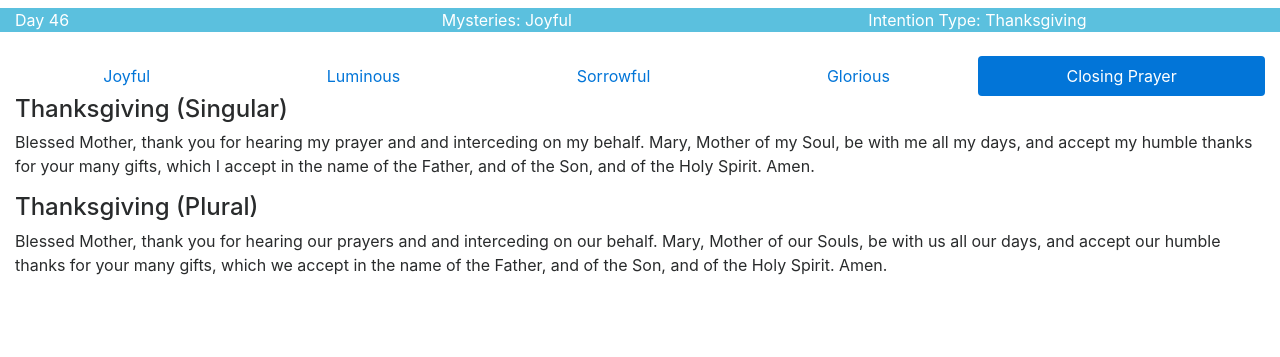
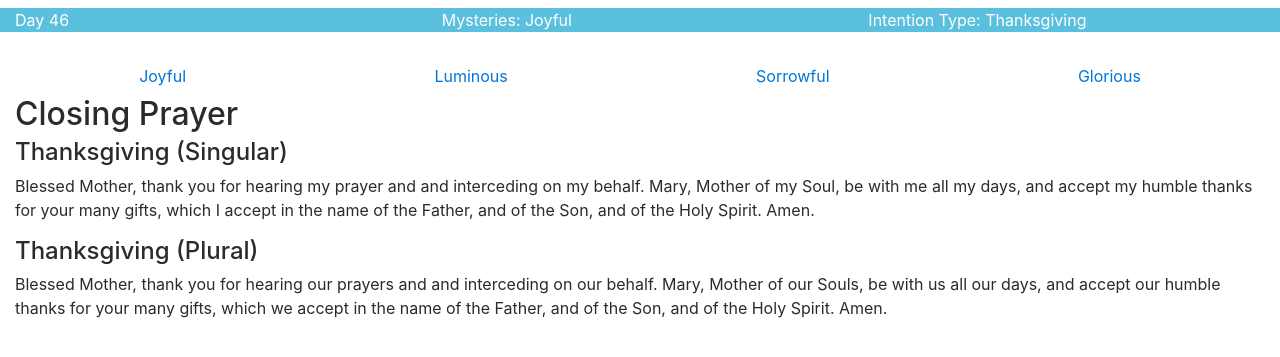
Before and after one commit to edbrannin/mercy, a Jekyll site: the page built from index.html, in a window 1280 px wide. Shown: the top 357 px of the page. Built offline with Jekyll 4.4.1, drawn with Linux system fonts in a browser that asks for light colours; nearby versions of some CDN libraries.

Commit message:
ALWAYS show Closing Prayer, below mysteries.

```diff
--- a/index.html
+++ b/index.html
@@ -17,10 +17,10 @@ mysteries = {{ site.data.mysteries | jsonify }};
 </div>
 
 <ol id="toc" class="nav nav-pills nav-fill">
+  <!-- TODO add class="active" for suggested mystey of the day -->
   {% for item in site.data.mysteries %}
   <li class="nav-item"><a class="nav-link" href="#{{item[0]}}" data-toggle="pill">{{ item[0] }}</a></li>
   {% endfor %}
-  <li class="nav-item"><a class="nav-link active to-closing-prayer" href="#closing-prayer" data-toggle="pill">Closing Prayer</a></li>
 </ol>
 
 <div class="tab-content" role="tabpanel">
@@ -38,13 +38,11 @@ mysteries = {{ site.data.mysteries | jsonify }};
     </li>
     {% endfor %}
   </ol>
-  <div class="row justify-content-center">
-    <a href="#closing-prayer" class="btn btn-primary to-closing-prayer" data-toggle="pill">To Closing Prayer</a>
-  </div>
 </div>
 {% endfor %}
 
-<div id="closing-prayer" class="tab-pane show active">
+<div id="closing-prayer">
+  <h2>Closing Prayer</h2>
   {% for item in site.data.closing_prayer %}
   {% assign phase = item[0] %}
   {% assign value = item[1] %}
```
